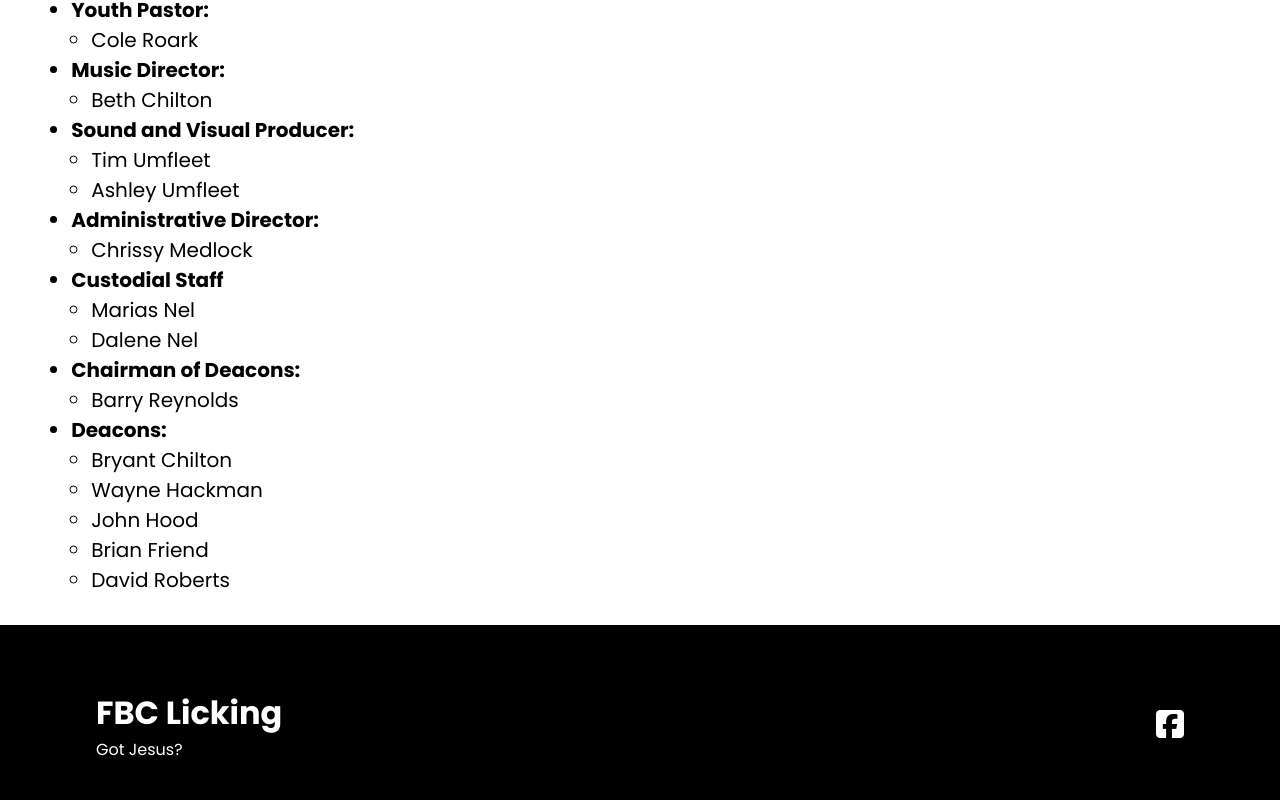
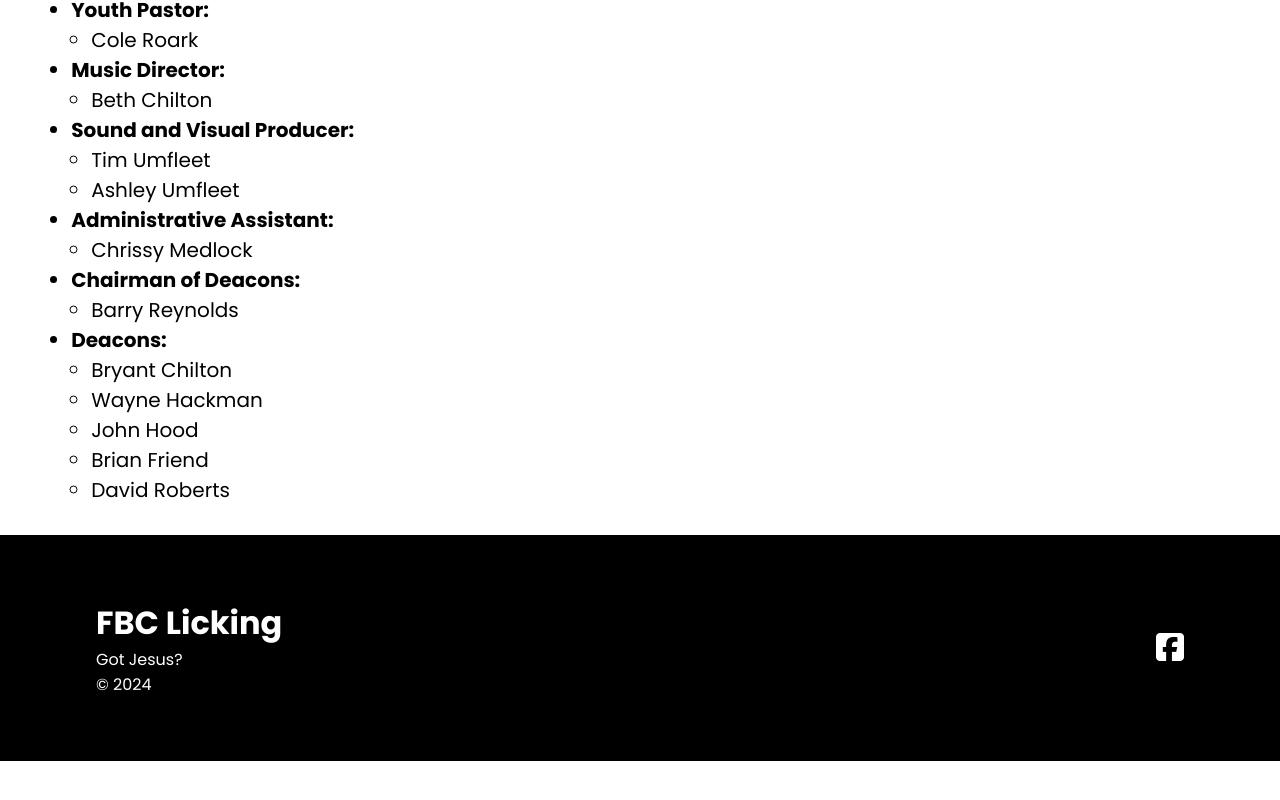
Before and after one commit to GitforJosh375/Deploy_FBC, a React (Vite) app: page /about in a window 1280 px wide. Shown: the part 1231-2031 px from the top of the page. After the commit the page ends 1992 px from the top, so only its background shows below. Built offline with nearby package versions, Linux system fonts and the light colour scheme.

Commit message:
add changes

```diff
--- a/src/components/About.jsx
+++ b/src/components/About.jsx
@@ -38,15 +38,9 @@ function AboutUs () {
                         <li>Ashley Umfleet</li>
                     </ul>
                 </li>
-                <li><strong>Administrative Director:</strong>
+                <li><strong>Administrative Assistant:</strong>
                     <ul>
                         <li>Chrissy Medlock</li>
-                    </ul>
-                </li>
-                <li><strong>Custodial Staff</strong>
-                    <ul>
-                        <li>Marias Nel</li>
-                        <li>Dalene Nel</li>
                     </ul>
                 </li>
                 <li><strong>Chairman of Deacons:</strong>
--- a/src/components/Destination.jsx
+++ b/src/components/Destination.jsx
@@ -12,8 +12,8 @@ import "./DestinationStyles.css"
 const Destination = () => {
     return(
         <div className="destination">
-            <h1>Featured Events</h1>
-            <p></p>
+            {/*<h1>Featured Events</h1>
+            <p></p> */}
             {/*
             <DestinationData
             className="first-des"
--- a/src/components/Footer.jsx
+++ b/src/components/Footer.jsx
@@ -7,6 +7,7 @@ const Footer = () =>{
                 <div>
                     <h1>FBC Licking</h1>
                     <p>Got Jesus?</p>
+                    <p>© 2024</p>
                 </div>
                 <div>
                     <a href="https://www.facebook.com/profile.php?id=100069495064670">
```
